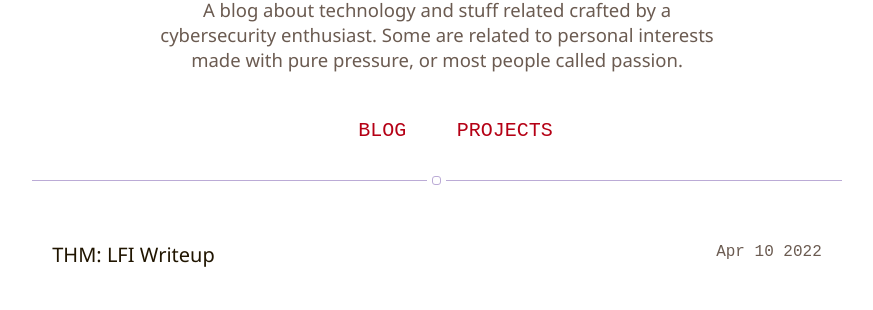
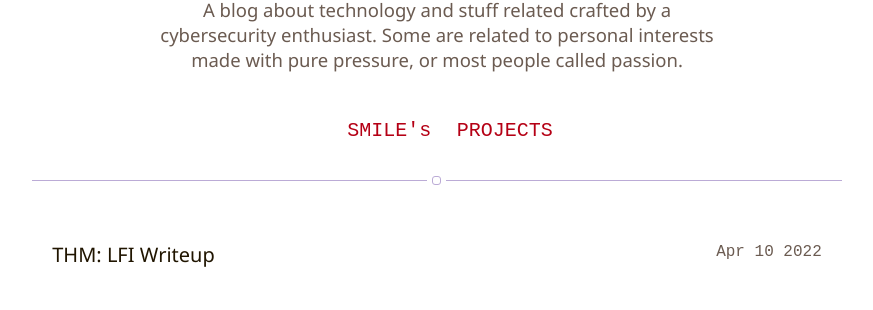
Before and after one commit to smiile8888/blog, a Jekyll site: the page built from index.html, in a window 1280 px wide. Shown: the part 196-506 px from the top of the page, without its empty margins (203-1076 px from the left). Built offline with Jekyll 4.4.1, drawn with Linux system fonts in a browser that asks for light colours; nearby versions of some CDN libraries; the list of posts is cut into pages by our own code.

Commit message:
update urls

```diff
--- a/_includes/footer.html
+++ b/_includes/footer.html
@@ -1,9 +1,9 @@
 <footer class="footer-main">
     {% include social-links.html %}
 
-    <a href="{{ site.parent-url }}">{{ site.title }}</a> © {{ site.time | date: '%Y' }}
+    <a href="{{ site.url }}">{{ site.title }}</a> © {{ site.time | date: '%Y' }}
 
-    <a class="link" href="{{ site.url }}/feed.xml" target="_blank">
+    <a class="link" href="{{ site.baseurl }}/feed.xml" target="_blank">
         <svg class="icon icon-rss">
             <use xlink:href="#icon-rss"></use>
         </svg>
--- a/_includes/nav.html
+++ b/_includes/nav.html
@@ -1,15 +1,13 @@
 <nav class="{% if page.title == "Home" %}nav-home{% else %}nav{% endif %}">
     <ul class="list">
-        {% if page.title != "Home" %}
-            <li class="item">
-                <a class="link" href="{{ site.parent-url }}/">SMILE's</a>
-            </li>
-        {% endif %}
+        <li class="item">
+            <a class="link" href="{{ site.url }}/">SMILE's</a>
+        </li>
 
         {% if site.blog == true %}
-            {% if page.title != "Blog" %}
+            {% if page.title != "Home" %}
                 <li class="item">
-                    <a class="link" href="{{ site.url }}/">BLOG</a>
+                    <a class="link" href="{{ site.baseurl }}/">BLOG</a>
                 </li>
             {% endif %}
         {% endif %}
@@ -17,7 +15,7 @@
         {% if site.projects == true %}
             {% if page.title != "Projects" %}
                 <li class="item">
-                    <a class="link" href="{{ site.url }}/projects">PROJECTS</a>
+                    <a class="link" href="{{ site.baseurl }}/projects">PROJECTS</a>
                 </li>
             {% endif %}
         {% endif %}
--- a/_includes/pagination.html
+++ b/_includes/pagination.html
@@ -1,6 +1,6 @@
 <div class="pagination">
     {% if paginator.previous_page %}
-        <a href="{{ site.url }}{{ paginator.previous_page_path }}" class="previous">«</a>
+        <a href="{{ site.baseurl }}{{ paginator.previous_page_path }}" class="previous">«</a>
     {% else %}
         <span class="previous hidden">«</span>
     {% endif %}
@@ -8,7 +8,7 @@
     <span class="page_number ">page {{ paginator.page }} of {{ paginator.total_pages }}</span>
 
     {% if paginator.next_page %}
-        <a href="{{ site.url }}{{ paginator.next_page_path }}" class="next">»</a>
+        <a href="{{ site.baseurl }}{{ paginator.next_page_path }}" class="next">»</a>
     {% else %}
         <span class="next hidden">»</span>
     {% endif %}
--- a/_includes/related.html
+++ b/_includes/related.html
@@ -10,7 +10,7 @@
                     <ul>
                     {% endif %}
                     <li class="relatedPost">
-                        <a href="{{ site.url }}{{ post.url }}">{{ post.title }}
+                        <a href="{{ site.baseurl }}{{ post.url }}">{{ post.title }}
                         {% if post.series %}
                             (Series: {{ post.series }})
                         {% endif %}
--- a/tags.html
+++ b/tags.html
@@ -32,7 +32,7 @@
             {% if post.title != null %}
                 {% if group == null or group == post.group %}
                     <li class="item">
-                        <a class="url" href="{{ site.url }}{{ post.url }}">
+                        <a class="url" href="{{ site.baseurl }}{{ post.url }}">
                             <aside class="date"><time datetime="{{ post.date | date:"%d-%m-%Y" }}">{{ post.date | date: "%b %d %Y" }}</time></aside>
                             <h3 class="title">{{ post.title }}</h3>
                         </a>
```
